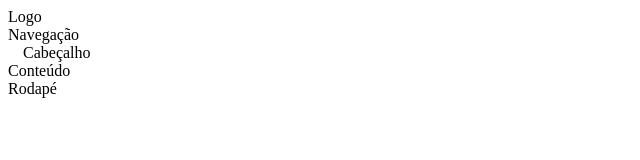
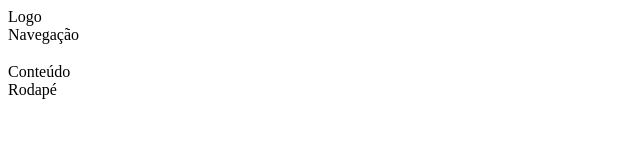
Before and after one commit to nicolas-magalhaes-clear/user-crud-frontend, a React (Create React App) app: page / in a window 1280 px wide. Shown: the top 160 px of the page, without its empty margins (0-640 px from the left). Built offline with nearby package versions, Linux system fonts and the light colour scheme.

Commit message:
update: Header.jsx icon and props added

```diff
--- a/src/components/templates/Header.jsx
+++ b/src/components/templates/Header.jsx
@@ -3,6 +3,9 @@ import './Header.css'
 import React from 'react'
 
 export default props =>
-    <header className="header">
-        Cabeçalho
+    <header className="header d-none d-sm-flex flex-column">
+        <h1 className="mt-3">
+            <i className={`fa fa-${props.icon}`}>{props.title}</i>
+        </h1>
+        <p className="lead text-muted">{props.subtitle}</p>
     </header>
```
